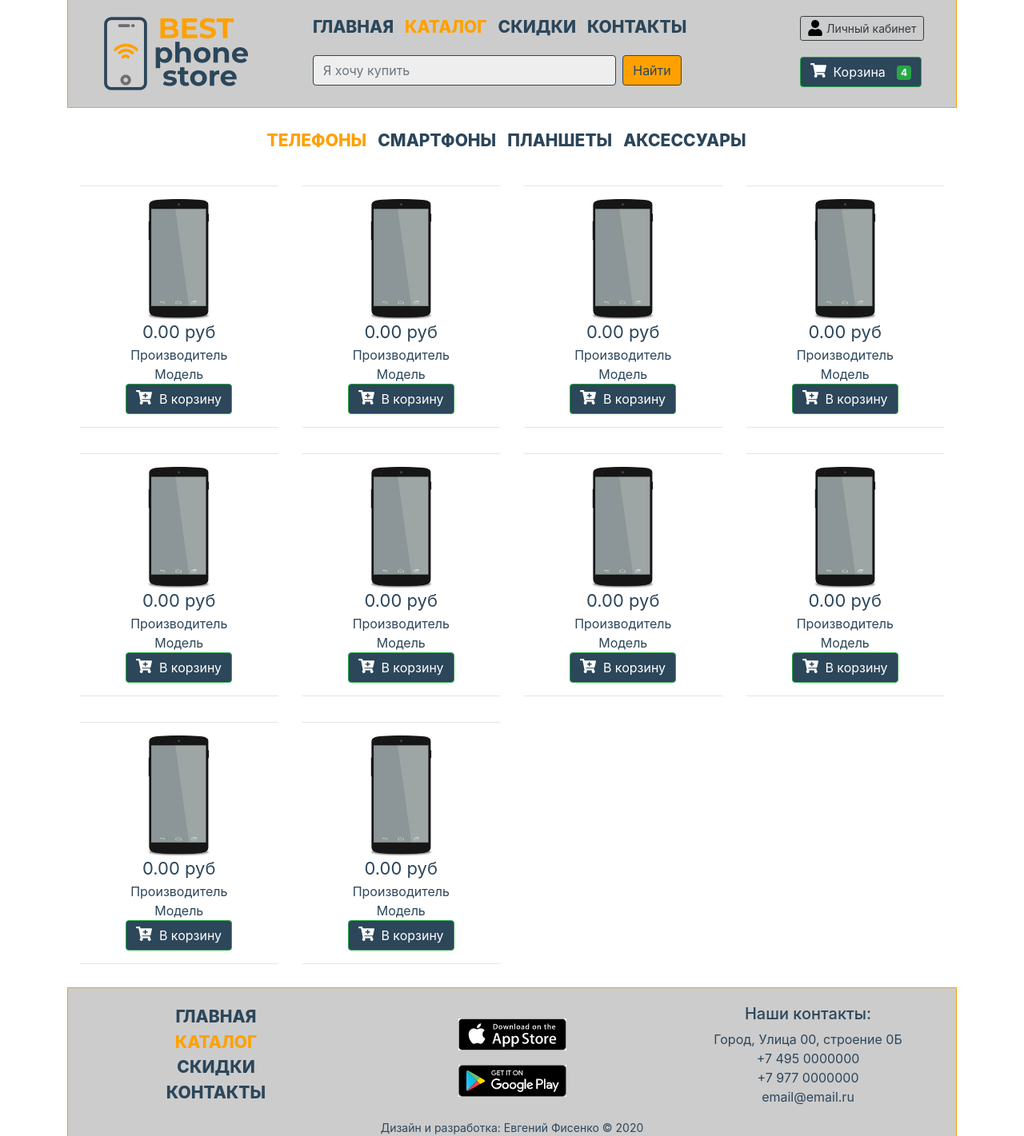
After one commit to EvgenyFisenko/django_basics, a Django app: page /catalog/ in a window 1280 px wide. The commit adds this page. Shown: the whole page at 80% size. Run offline with Django 3.2, Linux system fonts and the light colour scheme; some libraries are stand-ins or nearby versions.

Commit message:
Redesign, fix errors

```diff
--- /dev/null
+++ b/geekshop/mainapp/templates/mainapp/catalog.html
@@ -0,0 +1,255 @@
+<!doctype html>
+<html lang="en">
+<head>
+    <!-- Required meta tags -->
+    <meta charset="utf-8">
+    <meta name="viewport" content="width=device-width, initial-scale=1, shrink-to-fit=no">
+
+    <!-- Bootstrap CSS -->
+    <link rel="stylesheet" href=/static/css/bootstrap.min.css >
+    <link rel="stylesheet" href=/static/css/main.css>
+
+    <title>Каталог</title>
+</head>
+<body>
+    <div class="container">
+        <div class="header container">
+            <div class="row">
+                <div class="logo-div col-lg-3 col-md-4">
+                    <a href="/"><img src="/static/img/logo.png" class="logo-img" alt="logo"></a>
+                </div>
+                <div class="header-menu col-lg-9">
+                    <div class="row">
+                        <div class="top-header-menu-left col-lg-9">
+                            <nav class=" navbar justify-content-start navbar-expand-md navbar-light">
+                                <button class="navbar-toggler" type="button" data-toggle="collapse" data-target="#main-nav"
+                                    aria-controls="navContent" aria-expanded="false" aria-label="navCollapse">
+                                    <span class="navbar-toggler-icon"></span>
+                                </button>
+                                <div class="collapse navbar-collapse" id="main-nav">
+                                    <ul class=" header-nav navbar-nav">
+                                        <li class="nav-item">
+                                            <a class="header-menu-a" href="/">Главная</a>
+                                        </li>
+                                        <li class="nav-item">
+                                            <a class="header-menu-a header-menu-a-active" href="/catalog/">Каталог</a>
+                                        </li>
+                                        <li class="nav-item">
+                                            <a class="header-menu-a" href="#">Скидки</a>
+                                        </li>
+                                        <li class="nav-item">
+                                            <a class="header-menu-a" href="/contacts">Контакты</a>
+                                        </li>
+                                    </ul>
+                                </div>
+                            </nav>
+                        </div>
+                        <div class="top-header-menu-right col-lg-3">
+                            <button type="button" class="lk-btn btn btn-sm btn-outline-dark"><span class="lk-span"><img src="/static/img/user-ico.svg" class="d-inline-block align-top" alt="login">
+                                Личный кабинет</span></button>
+                        </div>
+                    </div>
+                    <div class="row">
+                        <div class="bottom-header-menu-left col-lg-9">
+                                <nav class="header-nav navbar navbar-light">
+                                    <form class="form-inline col-md-11">
+                                        <input class="search-input form-control mr-sm-2 col-lg-9" type="search" placeholder="Я хочу купить" aria-label="Search">
+                                        <button class="search-btn btn my-2 my-sm-0" type="submit">Найти</button>
+                                    </form>
+                                </nav>
+                            </div>
+                        <div class="bottom-header-menu-right col-lg-3">
+                            <button class="cart-btn btn my-2 my-sm-0" type="submit"> <img src="/static/img/cart-ico.svg" class="d-inline-block align-top" alt="cart-ico">
+                                Корзина <span class="badge badge-success">4</span></button>
+                        </div>
+                    </div>
+                </div>
+            </div>
+        </div>
+        <div class="main container">
+            <div class="main-menu container">
+                <div class="row">
+                    <div class="product-menu-div col-12">
+                        <ul class="product-menu-nav nav justify-content-center">
+                            <li class="nav-item">
+                                <a class="header-menu-a header-menu-a-active" href="#">Телефоны</a>
+                            </li>
+                            <li class="nav-item">
+                                <a class="header-menu-a" href="#">Смартфоны</a>
+                            </li>
+                            <li class="nav-item">
+                                <a class="header-menu-a" href="#">Планшеты</a>
+                            </li>
+                            <li class="nav-item">
+                                <a class="header-menu-a" href="#">Аксессуары</a>
+                            </li>
+                        </ul>
+                    </div>
+                </div>
+                <br>
+            </div>
+            <div class="item-container container">
+                <div class="row">
+                    <div class="item col-sm-3">
+                        <a href="/product/" class="top-item-a">
+                            <hr>
+                            <img class="top-item-img" src="/static/img/phone-sm.jpg" alt="product-small">
+                            <p class="colored-p tax-p">0.00 руб</p>
+                            <p class="colored-p">Производитель<br>Модель</p>
+                        </a>
+                        <button class="add-to-cart-btn cart-btn btn my-2 my-sm-0" type="submit">
+                        <img src="/static/img/cart-plus-ico.svg" class="d-inline-block align-top" alt="to-cart">
+                            В корзину</button>
+                        <hr>
+                    </div>
+                    <div class="item col-sm-3">
+                        <a href="/product/" class="top-item-a">
+                            <hr>
+                            <img class="top-item-img" src="/static/img/phone-sm.jpg" alt="product-small">
+                            <p class="colored-p tax-p">0.00 руб</p>
+                            <p class="colored-p">Производитель<br>Модель</p>
+                        </a>
+                        <button class="add-to-cart-btn cart-btn btn my-2 my-sm-0" type="submit">
+                        <img src="/static/img/cart-plus-ico.svg" class="d-inline-block align-top" alt="to-cart">
+                            В корзину</button>
+                        <hr>
+                    </div>
+                    <div class="item col-sm-3">
+                        <a href="/product/" class="top-item-a">
+                            <hr>
+                            <img class="top-item-img" src="/static/img/phone-sm.jpg" alt="product-small">
+                            <p class="colored-p tax-p">0.00 руб</p>
+                            <p class="colored-p">Производитель<br>Модель</p>
+                        </a>
+                        <button class="add-to-cart-btn cart-btn btn my-2 my-sm-0" type="submit">
+                        <img src="/static/img/cart-plus-ico.svg" class="d-inline-block align-top" alt="to-cart">
+                            В корзину</button>
+                        <hr>
+                    </div>
+                    <div class="item col-sm-3">
+                        <a href="/product/" class="top-item-a">
+                            <hr>
+                            <img class="top-item-img" src="/static/img/phone-sm.jpg" alt="product-small">
+                            <p class="colored-p tax-p">0.00 руб</p>
+                            <p class="colored-p">Производитель<br>Модель</p>
+                        </a>
+                        <button class="add-to-cart-btn cart-btn btn my-2 my-sm-0" type="submit">
+                        <img src="/static/img/cart-plus-ico.svg" class="d-inline-block align-top" alt="to-cart">
+                            В корзину</button>
+                        <hr>
+                    </div>
+                    <div class="item col-sm-3">
+                        <a href="/product/" class="top-item-a">
+                            <hr>
+                            <img class="top-item-img" src="/static/img/phone-sm.jpg" alt="product-small">
+                            <p class="colored-p tax-p">0.00 руб</p>
+                            <p class="colored-p">Производитель<br>Модель</p>
+                        </a>
+                        <button class="add-to-cart-btn cart-btn btn my-2 my-sm-0" type="submit">
+                        <img src="/static/img/cart-plus-ico.svg" class="d-inline-block align-top" alt="to-cart">
+                            В корзину</button>
+                        <hr>
+                    </div>
+                    <div class="item col-sm-3">
+                        <a href="/product/" class="top-item-a">
+                            <hr>
+                            <img class="top-item-img" src="/static/img/phone-sm.jpg" alt="product-small">
+                            <p class="colored-p tax-p">0.00 руб</p>
+                            <p class="colored-p">Производитель<br>Модель</p>
+                        </a>
+                        <button class="add-to-cart-btn cart-btn btn my-2 my-sm-0" type="submit">
+                        <img src="/static/img/cart-plus-ico.svg" class="d-inline-block align-top" alt="to-cart">
+                            В корзину</button>
+                        <hr>
+                    </div>
+                    <div class="item col-sm-3">
+                        <a href="/product/" class="top-item-a">
+                            <hr>
+                            <img class="top-item-img" src="/static/img/phone-sm.jpg" alt="product-small">
+                            <p class="colored-p tax-p">0.00 руб</p>
+                            <p class="colored-p">Производитель<br>Модель</p>
+                        </a>
+                        <button class="add-to-cart-btn cart-btn btn my-2 my-sm-0" type="submit">
+                        <img src="/static/img/cart-plus-ico.svg" class="d-inline-block align-top" alt="to-cart">
+                            В корзину</button>
+                        <hr>
+                    </div>
+                    <div class="item col-sm-3">
+                        <a href="/product/" class="top-item-a">
+                            <hr>
+                            <img class="top-item-img" src="/static/img/phone-sm.jpg" alt="product-small">
+                            <p class="colored-p tax-p">0.00 руб</p>
+                            <p class="colored-p">Производитель<br>Модель</p>
+                        </a>
+                        <button class="add-to-cart-btn cart-btn btn my-2 my-sm-0" type="submit">
+                        <img src="/static/img/cart-plus-ico.svg" class="d-inline-block align-top" alt="to-cart">
+                            В корзину</button>
+                        <hr>
+                    </div>
+                    <div class="item col-sm-3">
+                        <a href="/product/" class="top-item-a">
+                            <hr>
+                            <img class="top-item-img" src="/static/img/phone-sm.jpg" alt="product-small">
+                            <p class="colored-p tax-p">0.00 руб</p>
+                            <p class="colored-p">Производитель<br>Модель</p>
+                        </a>
+                        <button class="add-to-cart-btn cart-btn btn my-2 my-sm-0" type="submit">
+                        <img src="/static/img/cart-plus-ico.svg" class="d-inline-block align-top" alt="to-cart">
+                            В корзину</button>
+                        <hr>
+                    </div>
+                    <div class="item col-sm-3">
+                        <a href="/product/" class="top-item-a">
+                            <hr>
+                            <img class="top-item-img" src="/static/img/phone-sm.jpg" alt="product-small">
+                            <p class="colored-p tax-p">0.00 руб</p>
+                            <p class="colored-p">Производитель<br>Модель</p>
+                        </a>
+                        <button class="add-to-cart-btn cart-btn btn my-2 my-sm-0" type="submit">
+                        <img src="/static/img/cart-plus-ico.svg" class="d-inline-block align-top" alt="to-cart">
+                            В корзину</button>
+                        <hr>
+                    </div>
+                </div>
+            </div>
+        </div>
+        <div class="footer container">
+            <div class="row">
+                <div class="footer-menu col-md-4">
+                    <ul class="footer-menu">
+                        <li><a class="header-menu-a" href="/">ГЛАВНАЯ</a></li>
+                        <li><a class="header-menu-a header-menu-a-active" href="/catalog/">КАТАЛОГ</a></li>
+                        <li><a class="header-menu-a" href="#">СКИДКИ</a></li>
+                        <li><a class="header-menu-a" href="/contacts/">КОНТАКТЫ</a></li>
+                    </ul>
+                </div>
+                <div class="footer-media col-md-4">
+                    <img src="/static/img/app-store.jpg" class="footer-media-img" alt="app-store"><br>
+                    <img src="/static/img/google-play.jpg" class="footer-media-img" alt="google-play">
+                </div>
+                <div class="footer-contacts col-md-4">
+                    <ul>
+                        <li><h5>Наши контакты:</h5></li>
+                        <li>Город, Улица 00, строение 0Б</li>
+                        <li>+7 495 0000000</li>
+                        <li>+7 977 0000000</li>
+                        <li>email@email.ru</li>
+                    </ul>
+                </div>
+            </div>
+            <div class="row">
+                <div class="copyright-div col-sm-12">
+                    <p class="colored-p"> Дизайн и разработка:
+                        <a href="mailto:e.fisenko@outlook.com">Евгений Фисенко</a>
+                        &copy; 2020
+                    </p>
+                </div>
+            </div>
+        </div>
+    </div>
+<!-- Optional JavaScript -->
+<!-- jQuery first, then Popper.js, then Bootstrap JS -->
+	<script src="/static/js/jquery.slim.min.js"></script>
+	<script src="/static/js/bootstrap.min.js"></script>
+</body>
+</html>
--- a/geekshop/static/css/main.css
+++ b/geekshop/static/css/main.css
@@ -1,4 +1,3 @@
-
 .header {
     background-color: #ccc;
     outline: 1px solid #fea100;
```
